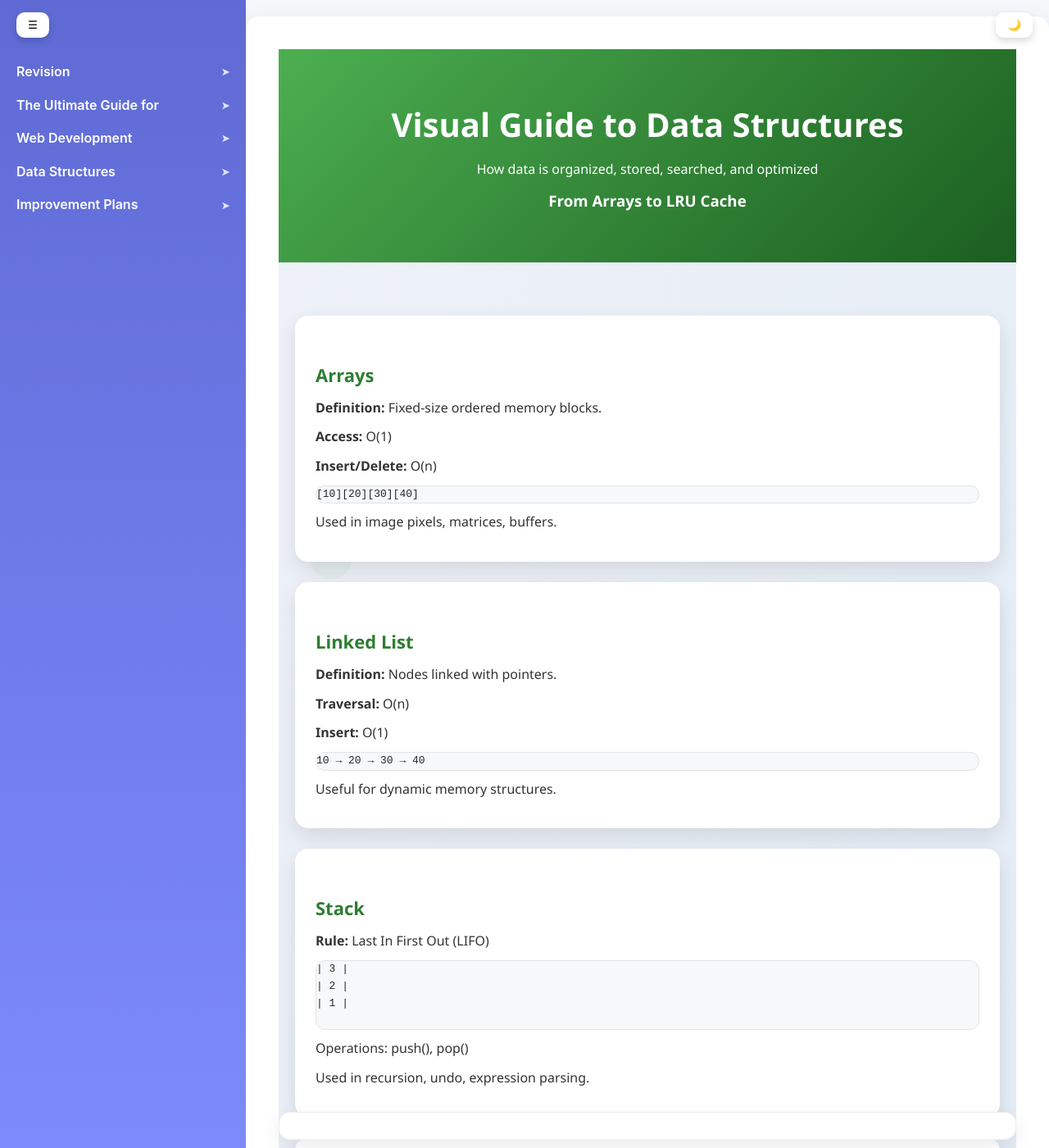
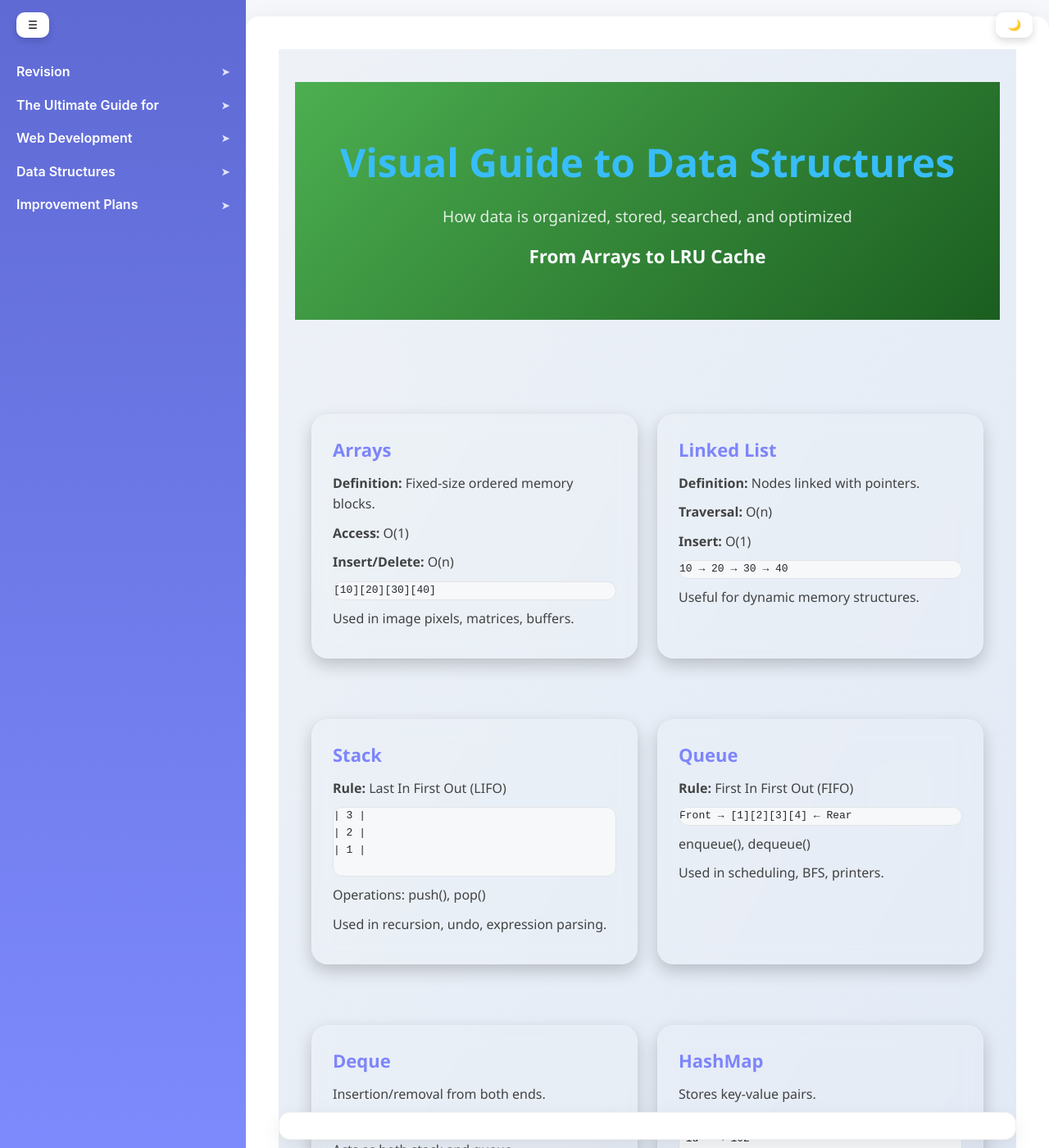
Before and after one commit to ocehuem/knowledge-base, a Jekyll site: the page built from _courses/Revision/datastructures.html, in a window 1280 px wide and 1400 px high. Shown: the whole window at 82% size. Built offline with Jekyll 4.4.1, drawn with Linux system fonts in a browser that asks for light colours.

Commit message:
Update style.css

```diff
--- a/assets/css/style.css
+++ b/assets/css/style.css
@@ -679,3 +679,120 @@ body.dark-mode .lp-warning {
 body.dark-mode .lp-bubble {
   background: rgba(229, 245, 230, 0.2);
 }
+
+
+
+
+.lp-container {
+  max-width: 1200px;
+  margin: auto;
+  padding: 40px 20px;
+  position: relative;
+  overflow: hidden;
+}
+
+.lp-header {
+  text-align: center;
+  margin-bottom: 50px;
+}
+
+.lp-header h1 {
+  font-size: 3rem;
+  margin-bottom: 12px;
+  color: #38bdf8;
+}
+
+.lp-header p {
+  font-size: 1.2rem;
+  opacity: 0.85;
+}
+
+.lp-header h3 {
+  font-size: 1.4rem;
+  margin-top: 15px;
+  color: #f8fafc;
+}
+
+.lp-section {
+  display: grid;
+  grid-template-columns: repeat(auto-fit, minmax(280px, 1fr));
+  gap: 24px;
+}
+
+.lp-card {
+  background: rgba(255, 255, 255, 0.08);
+  border: 1px solid rgba(255,255,255,0.12);
+  border-radius: 20px;
+  padding: 25px;
+  backdrop-filter: blur(12px);
+  transition: all 0.3s ease;
+  box-shadow: 0 8px 20px rgba(0,0,0,0.2);
+}
+
+.lp-card:hover {
+  transform: translateY(-8px);
+}
+
+.lp-card h2 {
+  margin-top: 0;
+  color: #7d85fc;
+}
+
+.lp-card p {
+  line-height: 1.6;
+  opacity: 0.92;
+}
+
+.lp-warning {
+  grid-column: 1 / -1;
+  padding: 20px;
+  border-radius: 16px;
+  background: rgba(239, 68, 68, 0.15);
+  border-left: 5px solid #ef4444;
+  font-size: 1.1rem;
+  line-height: 1.6;
+}
+
+.lp-bubble {
+  position: absolute;
+  border-radius: 50%;
+  background: rgba(255,255,255,0.05);
+  animation: float 8s infinite ease-in-out;
+}
+
+.lp-bubble:nth-child(1) {
+  width: 120px;
+  height: 120px;
+  top: 10%;
+  left: 5%;
+}
+
+.lp-bubble:nth-child(2) {
+  width: 90px;
+  height: 90px;
+  top: 65%;
+  right: 8%;
+}
+
+.lp-bubble:nth-child(3) {
+  width: 140px;
+  height: 140px;
+  bottom: 10%;
+  left: 18%;
+}
+
+.lp-bubble:nth-child(4) {
+  width: 100px;
+  height: 100px;
+  top: 25%;
+  right: 25%;
+}
+
+@keyframes float {
+  0%, 100% {
+      transform: translateY(0px);
+  }
+  50% {
+      transform: translateY(-20px);
+  }
+}
```
